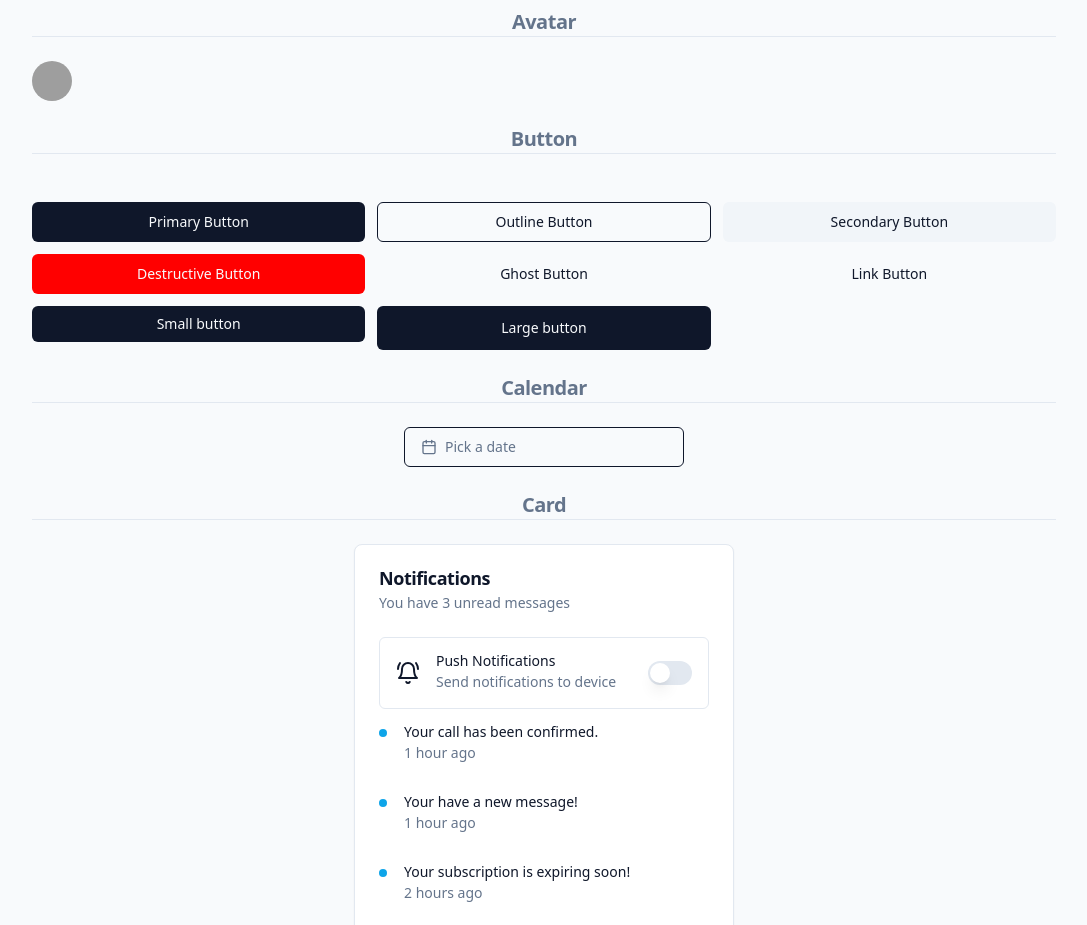
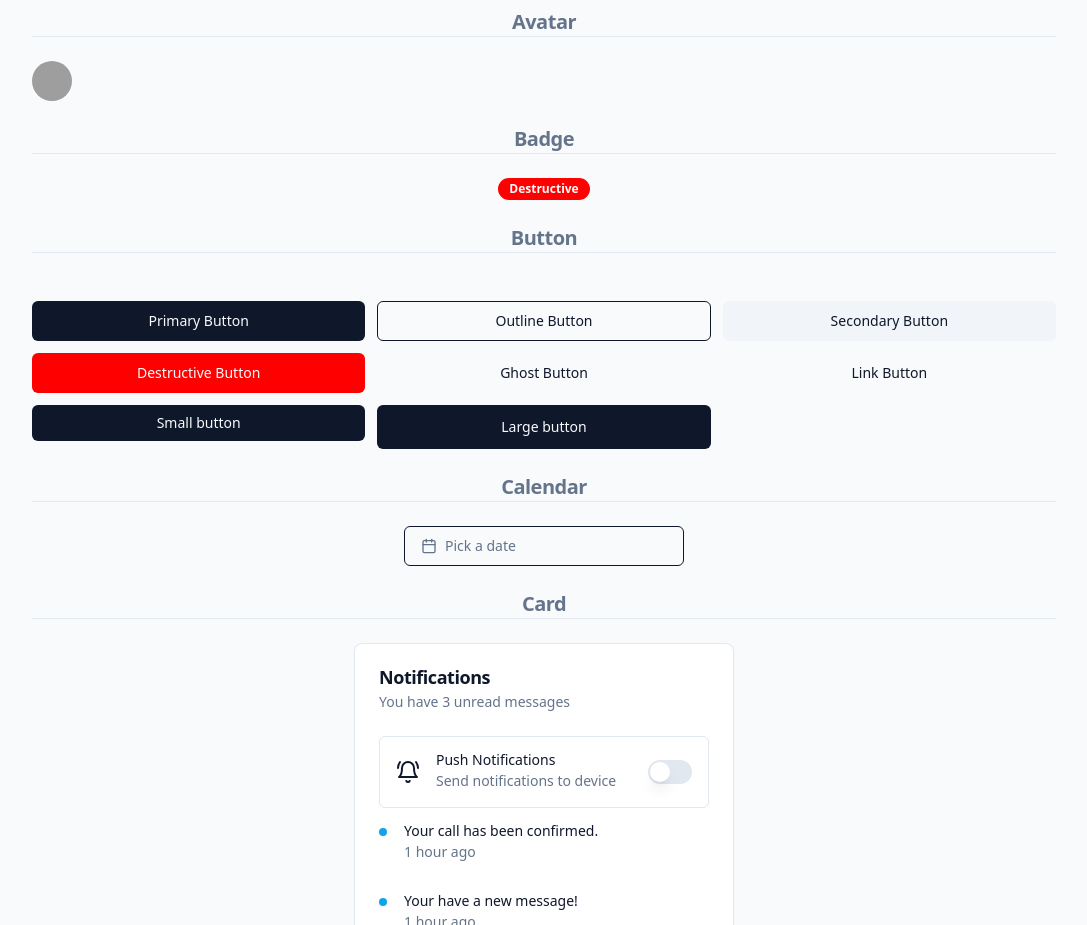
Before and after one commit to mathewbushuru/react-starter-kit, a React (Vite) app: page / in a window 1280 px wide. Shown: the part 1860-2785 px from the top of the page, without its empty margins (96-1183 px from the left). Built offline with nearby package versions, Linux system fonts and the light colour scheme; grey boxes are pictures that could not be loaded.

Commit message:
Badge component

```diff
--- /dev/null
+++ b/src/components/ui/Badge.tsx
@@ -0,0 +1,36 @@
+import * as React from "react"
+import { VariantProps, cva } from "class-variance-authority"
+
+import { cn } from "@/lib/utils"
+
+const badgeVariants = cva(
+  "inline-flex items-center border rounded-full px-2.5 py-0.5 text-xs font-semibold transition-colors focus:outline-none focus:ring-2 focus:ring-ring focus:ring-offset-2",
+  {
+    variants: {
+      variant: {
+        default:
+          "bg-primary hover:bg-primary/80 border-transparent text-primary-foreground",
+        secondary:
+          "bg-secondary hover:bg-secondary/80 border-transparent text-secondary-foreground",
+        destructive:
+          "bg-destructive hover:bg-destructive/80 border-transparent text-destructive-foreground",
+        outline: "text-foreground",
+      },
+    },
+    defaultVariants: {
+      variant: "default",
+    },
+  }
+)
+
+export interface BadgeProps
+  extends React.HTMLAttributes<HTMLDivElement>,
+    VariantProps<typeof badgeVariants> {}
+
+function Badge({ className, variant, ...props }: BadgeProps) {
+  return (
+    <div className={cn(badgeVariants({ variant }), className)} {...props} />
+  )
+}
+
+export { Badge, badgeVariants }
--- a/src/components/ui/index.ts
+++ b/src/components/ui/index.ts
@@ -2,6 +2,7 @@
 export * from "@/components/ui/Alert";
 export * from "@/components/ui/AspectRatio";
 export * from "@/components/ui/Avatar";
+export * from "@/components/ui/Badge";
 export * from "@/components/ui/Button";
 export * from "@/components/ui/Calendar";
 export * from "@/components/ui/Card";
--- a/src/features/example-feature/pages/home-example/index.tsx
+++ b/src/features/example-feature/pages/home-example/index.tsx
@@ -28,6 +28,7 @@
   TypographyLead,
   CardTitle,
   AspectRatio,
+  Badge,
 } from "@/components/ui";
 import {
   Drawer,
@@ -340,6 +341,9 @@
             />
             <AvatarFallback>MB</AvatarFallback>
           </Avatar>
+
+          <SectionHeader>Badge</SectionHeader>
+          <Badge variant="destructive" className="mx-auto">Destructive</Badge>
 
           <SectionHeader>Button</SectionHeader>
           <div className="mt-6 grid grid-cols-2 gap-3  sm:grid-cols-3">
```
